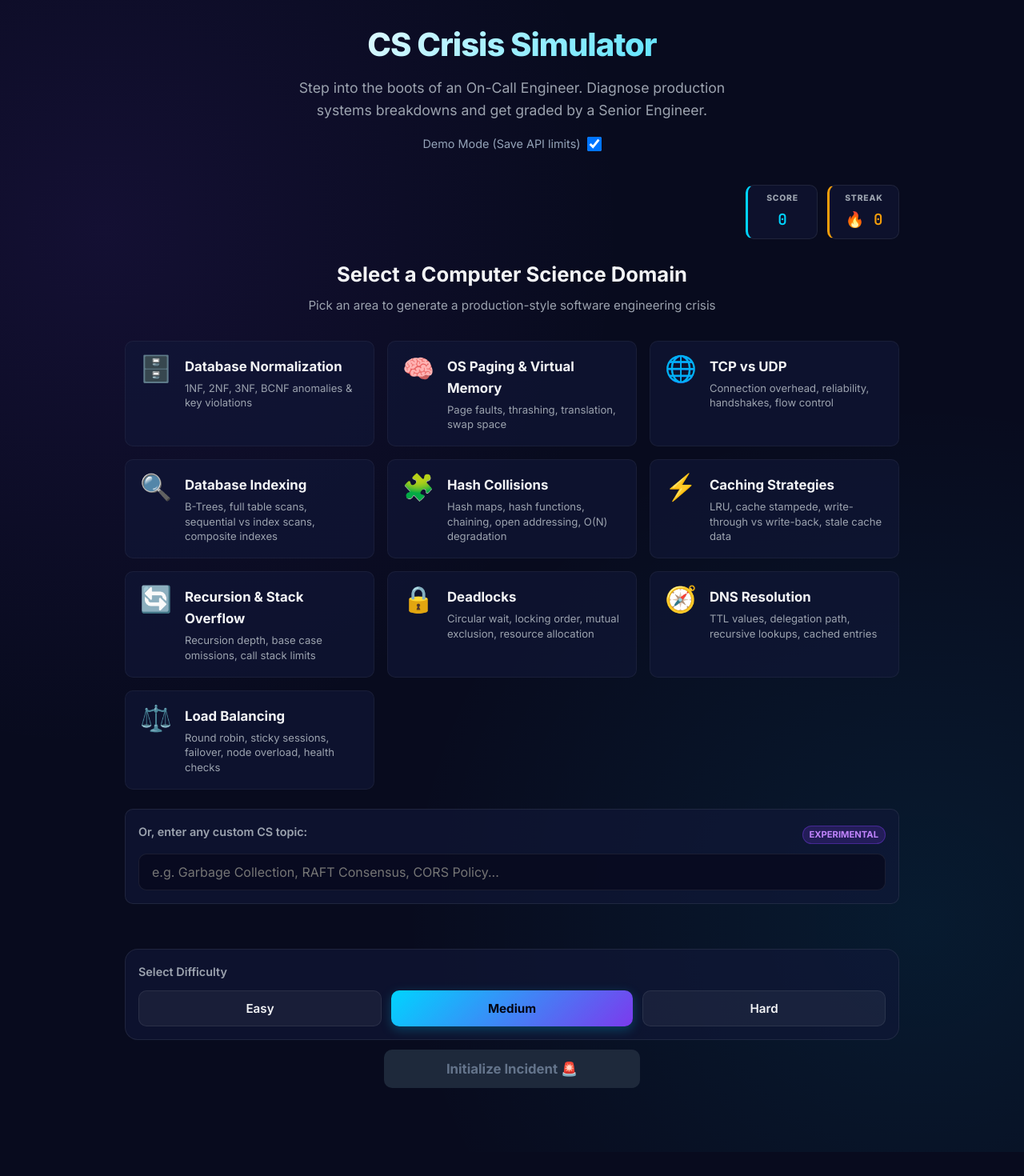
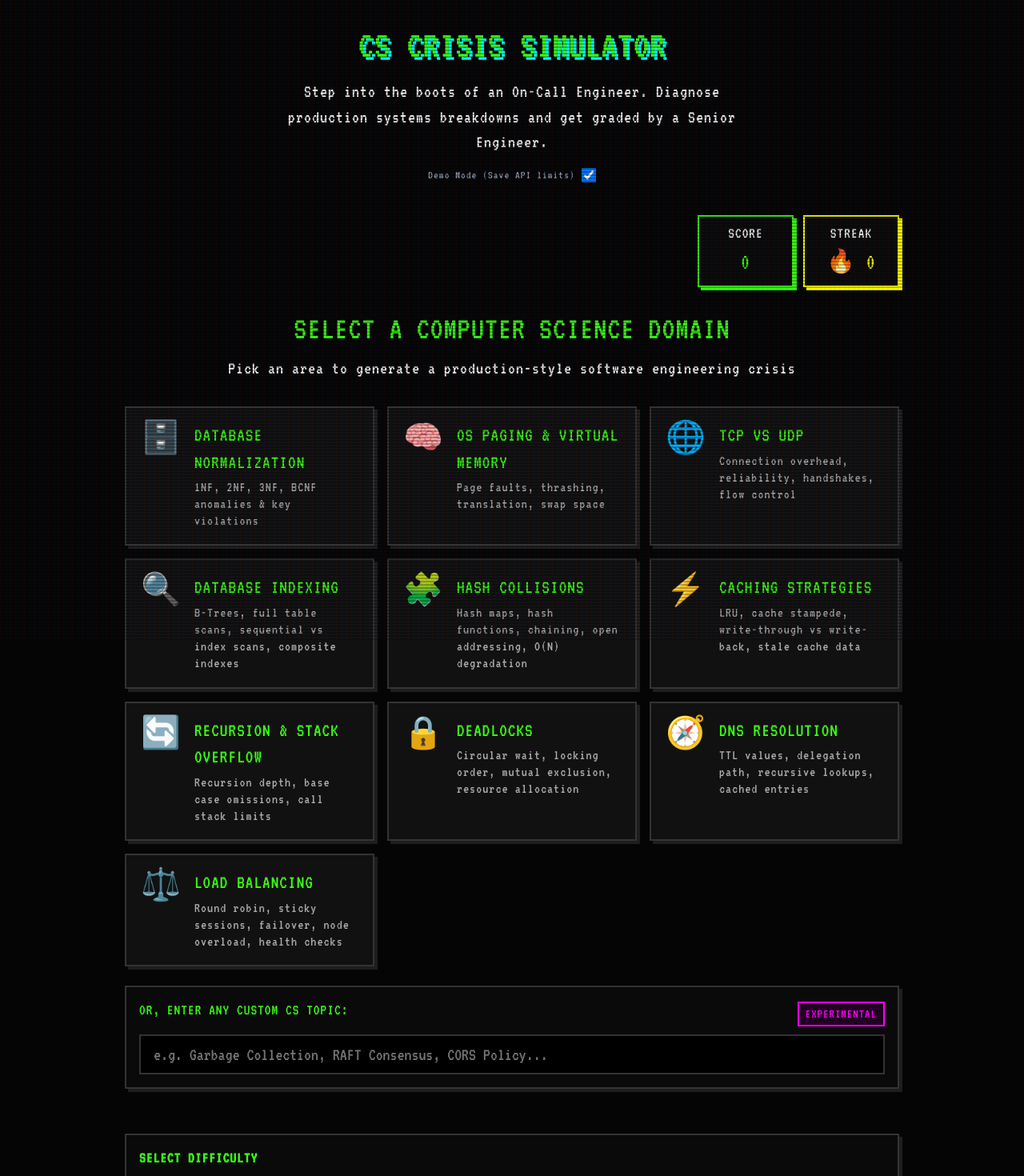
Before and after one commit to SuyashSrivastava1/CS-Crisis-Simulator, a React (Vite) app in the folder client/: page / in a window 1280 px wide. Shown: the top 1470 px of the page at 80% size. Before the commit the page ends 1440 px from the top, so only its background shows below. Built offline with nearby package versions, Linux system fonts and the light colour scheme; no server answers.

Commit message:
style: Completely overhaul UI to an 8-bit Arcade aesthetic

```diff
--- a/client/index.html
+++ b/client/index.html
@@ -6,6 +6,9 @@
     <meta name="viewport" content="width=device-width, initial-scale=1.0" />
     <title>CS Crisis Simulator</title>
     <meta name="description" content="Step into the boots of an On-Call Engineer. Diagnose production systems breakdowns and get graded by a Senior Engineer." />
+    <link rel="preconnect" href="https://fonts.googleapis.com">
+    <link rel="preconnect" href="https://fonts.gstatic.com" crossorigin>
+    <link href="https://fonts.googleapis.com/css2?family=VT323&display=swap" rel="stylesheet">
   </head>
   <body>
     <div id="root"></div>
--- a/client/src/components/Scoreboard/Scoreboard.css
+++ b/client/src/components/Scoreboard/Scoreboard.css
@@ -3,7 +3,7 @@
   gap: 12px;
   align-self: flex-end;
   margin-bottom: 24px;
-  animation: fadeInUp 0.5s cubic-bezier(0.16, 1, 0.3, 1) forwards;
+  animation: fadeInUp 0.3s steps(4, end) forwards;
 }
 
 .score-badge, .streak-badge {
@@ -11,41 +11,39 @@
   flex-direction: column;
   align-items: center;
   justify-content: center;
-  background: rgba(18, 24, 58, 0.5);
-  border: 1px solid rgba(255, 255, 255, 0.08);
-  border-radius: var(--radius-md);
+  background: var(--bg-card);
+  border: 2px solid var(--border-color);
   padding: 8px 16px;
-  min-width: 90px;
-  backdrop-filter: blur(8px);
-  transition: all 0.3s ease;
+  min-width: 120px;
+  transition: none;
 }
 
 .score-badge {
-  border-left: 3px solid var(--color-primary);
+  border-color: var(--color-primary);
+  box-shadow: 4px 4px 0px var(--color-primary);
 }
 
 .streak-badge {
-  border-left: 3px solid var(--warning);
+  border-color: var(--warning);
+  box-shadow: 4px 4px 0px var(--warning);
 }
 
 .streak-badge.on-fire {
-  background: rgba(245, 158, 11, 0.1);
-  border-color: rgba(245, 158, 11, 0.3);
-  box-shadow: 0 0 15px rgba(245, 158, 11, 0.15);
+  background: #222200;
+  border-color: var(--warning);
 }
 
 .badge-label {
-  font-size: 0.65rem;
-  font-weight: 800;
-  letter-spacing: 0.075em;
-  color: var(--color-text-muted);
+  font-size: 1.2rem;
+  color: var(--color-text-main);
   margin-bottom: 2px;
+  text-transform: uppercase;
 }
 
 .badge-value {
-  font-size: 1.2rem;
-  font-weight: 800;
+  font-size: 1.8rem;
   font-family: var(--font-mono);
+  text-shadow: 2px 2px 0px #000;
 }
 
 .score-badge .badge-value {
@@ -57,5 +55,5 @@
 }
 
 .streak-badge.pulse {
-  animation: streakPop 0.5s ease-out;
+  animation: streakPop 0.5s steps(4, end);
 }
--- a/client/src/components/SubjectSelector/SubjectSelector.css
+++ b/client/src/components/SubjectSelector/SubjectSelector.css
@@ -4,16 +4,18 @@
 }
 
 .section-title {
-  font-size: 1.6rem;
-  font-weight: 700;
+  font-size: 2.5rem;
+  font-weight: 400;
   margin-bottom: 6px;
   text-align: center;
+  color: var(--color-primary);
+  text-transform: uppercase;
 }
 
 .section-subtitle {
-  color: var(--color-text-muted);
+  color: var(--color-text-main);
   text-align: center;
-  font-size: 0.95rem;
+  font-size: 1.4rem;
   margin-bottom: 32px;
 }
 
@@ -29,50 +31,61 @@
   align-items: flex-start;
   gap: 16px;
   cursor: pointer;
-  border: 1px solid rgba(255, 255, 255, 0.05);
+  background: var(--bg-secondary);
+  border: 2px solid var(--border-color);
   padding: 18px;
-  border-radius: var(--radius-md);
-  transition: all 0.25s cubic-bezier(0.16, 1, 0.3, 1);
+  border-radius: 0;
+  box-shadow: 4px 4px 0px rgba(255, 255, 255, 0.1);
+  transition: none;
 }
 
 .subject-card:hover {
-  transform: translateY(-2px);
-  border-color: rgba(0, 212, 255, 0.25);
-  box-shadow: 0 4px 20px rgba(0, 212, 255, 0.05);
+  border-color: var(--color-primary);
+  box-shadow: 4px 4px 0px var(--color-primary);
+  background: #0a0a0a;
 }
 
 .subject-card.active {
-  background: rgba(0, 212, 255, 0.08);
+  background: var(--color-primary);
   border-color: var(--color-primary);
-  box-shadow: 0 0 20px rgba(0, 212, 255, 0.15);
+  box-shadow: 4px 4px 0px var(--color-secondary);
 }
 
 .subject-icon {
-  font-size: 2rem;
+  font-size: 2.5rem;
   line-height: 1;
 }
 
 .subject-name {
-  font-size: 1.05rem;
-  font-weight: 700;
+  font-size: 1.5rem;
+  font-weight: 400;
   margin-bottom: 4px;
-  color: var(--color-text-main);
+  color: var(--color-primary);
+  text-transform: uppercase;
+}
+
+.subject-card:hover .subject-name {
+  color: var(--color-primary);
 }
 
 .subject-card.active .subject-name {
-  color: var(--color-primary);
+  color: #000;
 }
 
 .subject-desc {
-  font-size: 0.82rem;
+  font-size: 1.1rem;
   color: var(--color-text-muted);
-  line-height: 1.4;
+  line-height: 1.2;
+}
+
+.subject-card.active .subject-desc {
+  color: #111;
 }
 
 .custom-subject-form {
   padding: 16px;
   margin-bottom: 32px;
-  border-radius: var(--radius-md);
+  border-radius: 0;
 }
 
 .custom-input-header {
@@ -83,32 +96,32 @@
 }
 
 .experimental-badge {
-  background: rgba(124, 58, 237, 0.2);
-  border: 1px solid rgba(124, 58, 237, 0.4);
-  color: #c084fc;
-  font-size: 0.7rem;
-  font-weight: 700;
+  background: #220022;
+  border: 2px solid var(--error);
+  color: var(--error);
+  font-size: 1rem;
+  font-weight: 400;
   padding: 2px 8px;
-  border-radius: 9999px;
+  border-radius: 0;
   text-transform: uppercase;
 }
 
 .custom-input {
   width: 100%;
-  background: rgba(8, 11, 30, 0.8);
-  border: 1px solid var(--border-color);
-  border-radius: var(--radius-md);
-  color: var(--color-text-main);
+  background: #000;
+  border: 2px solid var(--border-color);
+  border-radius: 0;
+  color: var(--color-primary);
   padding: 12px 16px;
   font-family: var(--font-sans);
-  font-size: 1rem;
-  transition: all 0.2s ease;
+  font-size: 1.4rem;
+  transition: none;
 }
 
 .custom-input:focus {
   outline: none;
-  border-color: var(--border-focus);
-  box-shadow: 0 0 10px rgba(0, 212, 255, 0.15);
+  border-color: var(--color-primary);
+  box-shadow: inset 0 0 10px rgba(57, 255, 20, 0.2);
 }
 
 .action-row {
@@ -121,5 +134,5 @@
   width: 100%;
   max-width: 320px;
   padding: 14px 28px;
-  font-size: 1.05rem;
+  font-size: 1.5rem;
 }
--- a/client/src/index.css
+++ b/client/src/index.css
@@ -1,36 +1,36 @@
-@import url('https://fonts.googleapis.com/css2?family=Inter:wght@300;400;500;600;700;800&family=JetBrains+Mono:wght@400;500;600&display=swap');
+@import url('https://fonts.googleapis.com/css2?family=VT323&display=swap');
 
 :root {
   /* Colors */
-  --bg-primary: #080b1e;
-  --bg-secondary: #0d1230;
-  --bg-card: rgba(18, 24, 58, 0.6);
-  --bg-card-hover: rgba(26, 34, 78, 0.8);
+  --bg-primary: #050505;
+  --bg-secondary: #111111;
+  --bg-card: #0a0a0a;
+  --bg-card-hover: #1a1a1a;
 
-  --color-primary: #00d4ff;
-  --color-secondary: #7c3aed;
-  --color-text-main: #f3f4f6;
-  --color-text-muted: #9ca3af;
+  --color-primary: #39ff14; /* Neon Green */
+  --color-secondary: #00ffff; /* Cyan */
+  --color-text-main: #ffffff;
+  --color-text-muted: #aaaaaa;
 
-  --success: #10b981;
-  --success-glow: rgba(16, 185, 129, 0.15);
-  --warning: #f59e0b;
-  --warning-glow: rgba(245, 158, 11, 0.15);
-  --error: #ef4444;
-  --error-glow: rgba(239, 68, 68, 0.15);
+  --success: #39ff14;
+  --success-glow: rgba(57, 255, 20, 0.2);
+  --warning: #ffff00;
+  --warning-glow: rgba(255, 255, 0, 0.2);
+  --error: #ff00ff;
+  --error-glow: rgba(255, 0, 255, 0.2);
 
-  --border-color: rgba(255, 255, 255, 0.08);
-  --border-focus: rgba(0, 212, 255, 0.5);
+  --border-color: #333333;
+  --border-focus: #39ff14;
 
   /* Fonts */
-  --font-sans: 'Inter', sans-serif;
-  --font-mono: 'JetBrains Mono', monospace;
+  --font-sans: 'VT323', monospace;
+  --font-mono: 'VT323', monospace;
 
   /* Layout & Spacing */
-  --radius-sm: 6px;
-  --radius-md: 10px;
-  --radius-lg: 16px;
-  --radius-xl: 24px;
+  --radius-sm: 0px;
+  --radius-md: 0px;
+  --radius-lg: 0px;
+  --radius-xl: 0px;
 }
 
 * {
@@ -38,26 +38,40 @@
   margin: 0;
   padding: 0;
   scrollbar-width: thin;
-  scrollbar-color: rgba(255, 255, 255, 0.2) transparent;
+  scrollbar-color: var(--color-primary) transparent;
 }
 
 body {
   background-color: var(--bg-primary);
-  background-image:
-    radial-gradient(circle at 10% 20%, rgba(124, 58, 237, 0.1) 0%, transparent 40%),
-    radial-gradient(circle at 90% 80%, rgba(0, 212, 255, 0.08) 0%, transparent 40%);
   color: var(--color-text-main);
   font-family: var(--font-sans);
   min-height: 100vh;
-  line-height: 1.6;
+  line-height: 1.4;
   overflow-x: hidden;
+  font-size: 1.3rem; /* VT323 is small, needs a bump */
+  letter-spacing: 0.05em;
+}
+
+/* CRT Scanline Effect */
+body::before {
+  content: " ";
+  display: block;
+  position: fixed;
+  top: 0;
+  left: 0;
+  bottom: 0;
+  right: 0;
+  background: linear-gradient(rgba(18, 16, 16, 0) 50%, rgba(0, 0, 0, 0.25) 50%), linear-gradient(90deg, rgba(255, 0, 0, 0.06), rgba(0, 255, 0, 0.02), rgba(0, 0, 255, 0.06));
+  z-index: 1000;
+  background-size: 100% 4px, 6px 100%;
+  pointer-events: none;
 }
 
 /* Animations */
 @keyframes fadeInUp {
   from {
     opacity: 0;
-    transform: translateY(20px);
+    transform: translateY(10px);
   }
   to {
     opacity: 1;
@@ -65,71 +79,30 @@ body {
   }
 }
 
-@keyframes pulseGlow {
-  0%, 100% {
-    box-shadow: 0 0 15px rgba(0, 212, 255, 0.2);
-  }
-  50% {
-    box-shadow: 0 0 25px rgba(0, 212, 255, 0.4);
-  }
-}
-
-@keyframes pulseGlowSuccess {
-  0%, 100% {
-    box-shadow: 0 0 15px rgba(16, 185, 129, 0.2);
-  }
-  50% {
-    box-shadow: 0 0 25px rgba(16, 185, 129, 0.4);
-  }
-}
-
-@keyframes pulseGlowWarning {
-  0%, 100% {
-    box-shadow: 0 0 15px rgba(245, 158, 11, 0.2);
-  }
-  50% {
-    box-shadow: 0 0 25px rgba(245, 158, 11, 0.4);
-  }
-}
-
-@keyframes pulseGlowError {
-  0%, 100% {
-    box-shadow: 0 0 15px rgba(239, 68, 68, 0.2);
-  }
-  50% {
-    box-shadow: 0 0 25px rgba(239, 68, 68, 0.4);
-  }
-}
-
 @keyframes streakPop {
   0% { transform: scale(1); }
-  50% { transform: scale(1.3); filter: drop-shadow(0 0 8px #f59e0b); }
+  50% { transform: scale(1.3); color: var(--warning); text-shadow: 2px 2px 0px #ff00ff; }
   100% { transform: scale(1); }
 }
 
-@keyframes float {
-  0%, 100% { transform: translateY(0); }
-  50% { transform: translateY(-6px); }
+.animate-fade-in {
+  animation: fadeInUp 0.3s steps(4, end) forwards;
 }
 
-.animate-fade-in {
-  animation: fadeInUp 0.5s cubic-bezier(0.16, 1, 0.3, 1) forwards;
-}
-
-/* Glassmorphism card utility */
+/* Blocky Card utility */
 .glass-card {
   background: var(--bg-card);
-  backdrop-filter: blur(12px);
-  -webkit-backdrop-filter: blur(12px);
-  border: 1px solid var(--border-color);
+  border: 2px solid var(--border-color);
   border-radius: var(--radius-lg);
   padding: 24px;
-  transition: all 0.3s cubic-bezier(0.16, 1, 0.3, 1);
+  box-shadow: 4px 4px 0px rgba(255, 255, 255, 0.1);
+  transition: none;
 }
 
 .glass-card:hover {
   background: var(--bg-card-hover);
-  border-color: rgba(255, 255, 255, 0.15);
+  border-color: var(--color-primary);
+  box-shadow: 4px 4px 0px var(--color-primary);
 }
 
 /* App Container */
@@ -145,25 +118,23 @@ body {
 /* App Header */
 .app-header {
   margin-bottom: 40px;
-  animation: fadeInUp 0.6s cubic-bezier(0.16, 1, 0.3, 1) forwards;
+  animation: fadeInUp 0.3s steps(4, end) forwards;
 }
 
 .hero-title {
-  font-size: 2.5rem;
-  font-weight: 800;
+  font-size: 3rem;
+  font-weight: 400;
   text-align: center;
-  background: linear-gradient(135deg, #fff 20%, var(--color-primary) 100%);
-  -webkit-background-clip: text;
-  -webkit-text-fill-color: transparent;
+  color: var(--color-primary);
+  text-shadow: 4px 4px 0px var(--color-secondary);
   margin-bottom: 8px;
-  letter-spacing: -0.025em;
+  text-transform: uppercase;
 }
 
 .hero-tagline {
-  color: var(--color-text-muted);
+  color: var(--color-text-main);
   text-align: center;
-  font-size: 1.1rem;
-  font-weight: 400;
+  font-size: 1.4rem;
   max-width: 600px;
   margin: 0 auto;
 }
@@ -175,43 +146,56 @@ body {
   justify-content: center;
   padding: 12px 24px;
   font-family: var(--font-sans);
-  font-size: 0.95rem;
-  font-weight: 600;
-  border-radius: var(--radius-md);
-  border: none;
+  font-size: 1.2rem;
+  border-radius: 0;
+  border: 2px solid transparent;
   cursor: pointer;
-  transition: all 0.2s ease;
   text-decoration: none;
+  text-transform: uppercase;
+  transition: none; /* Blocky arcade buttons shouldn't animate smoothly */
 }
 
 .btn-primary {
-  background: linear-gradient(135deg, var(--color-primary) 0%, var(--color-secondary) 100%);
-  color: #040614;
-  box-shadow: 0 4px 14px rgba(0, 212, 255, 0.25);
-  font-weight: 700;
+  background: var(--color-primary);
+  color: #000;
+  border: 2px solid #000;
+  box-shadow: 4px 4px 0px var(--color-secondary);
 }
 
 .btn-primary:hover:not(:disabled) {
-  transform: translateY(-2px);
-  box-shadow: 0 6px 20px rgba(0, 212, 255, 0.4);
+  background: #2ee60d;
+}
+
+.btn-primary:active:not(:disabled) {
+  transform: translate(4px, 4px);
+  box-shadow: 0px 0px 0px var(--color-secondary);
 }
 
 .btn-primary:disabled {
-  background: #1e293b;
-  color: #64748b;
-  box-shadow: none;
+  background: #333;
+  color: #666;
+  box-shadow: 4px 4px 0px #222;
+  border-color: #222;
   cursor: not-allowed;
 }
 
 .btn-secondary {
-  background: rgba(255, 255, 255, 0.05);
-  border: 1px solid var(--border-color);
+  background: var(--bg-primary);
+  border: 2px solid var(--color-text-main);
   color: var(--color-text-main);
+  box-shadow: 4px 4px 0px rgba(255, 255, 255, 0.2);
 }
 
 .btn-secondary:hover:not(:disabled) {
-  background: rgba(255, 255, 255, 0.1);
-  border-color: rgba(255, 255, 255, 0.2);
+  background: var(--bg-secondary);
+  color: var(--color-primary);
+  border-color: var(--color-primary);
+  box-shadow: 4px 4px 0px var(--color-primary);
+}
+
+.btn-secondary:active:not(:disabled) {
+  transform: translate(4px, 4px);
+  box-shadow: 0px 0px 0px var(--color-primary);
 }
 
 /* Form controls */
@@ -221,35 +205,30 @@ body {
 
 .form-label {
   display: block;
-  font-size: 0.9rem;
-  font-weight: 600;
-  color: var(--color-text-muted);
+  font-size: 1.2rem;
+  color: var(--color-primary);
   margin-bottom: 8px;
+  text-transform: uppercase;
 }
 
 .form-textarea {
   width: 100%;
-  background: rgba(8, 11, 30, 0.8);
-  border: 1px solid var(--border-color);
-  border-radius: var(--radius-md);
-  color: var(--color-text-main);
+  background: #000;
+  border: 2px solid var(--border-color);
+  border-radius: 0;
+  color: var(--color-primary);
   padding: 16px;
-  font-family: var(--font-sans);
-  font-size: 1rem;
-  line-height: 1.6;
+  font-family: var(--font-mono);
+  font-size: 1.2rem;
+  line-height: 1.4;
   resize: vertical;
-  transition: all 0.2s ease;
+  transition: none;
 }
 
 .form-textarea:focus {
   outline: none;
-  border-color: var(--border-focus);
-  box-shadow: 0 0 10px rgba(0, 212, 255, 0.15);
-}
-
-.form-textarea.code-mode {
-  font-family: var(--font-mono);
-  font-size: 0.95rem;
+  border-color: var(--color-primary);
+  box-shadow: inset 0 0 10px rgba(57, 255, 20, 0.2);
 }
 
 /* Utilities */
@@ -265,17 +244,15 @@ body {
 
 /* Code and Code Monospace log highlights */
 .code-block {
-  background: rgba(4, 6, 20, 0.9);
-  border: 1px solid rgba(255, 255, 255, 0.06);
-  border-radius: var(--radius-md);
+  background: #000;
+  border: 2px dashed var(--color-primary);
   padding: 16px;
   font-family: var(--font-mono);
-  font-size: 0.9rem;
-  color: #a5f3fc;
+  font-size: 1.2rem;
+  color: var(--color-primary);
   overflow-x: auto;
   white-space: pre-wrap;
   word-break: break-all;
   margin-top: 12px;
   max-height: 350px;
-  box-shadow: inset 0 2px 8px rgba(0, 0, 0, 0.8);
 }
```
Also changed, not shown: client/src/components/FeedbackDisplay/FeedbackDisplay.css (+61 -64 lines), client/src/components/LoadingState/LoadingState.css (+22 -20 lines), client/src/components/ResponseInput/ResponseInput.css (+36 -20 lines), client/src/components/ScenarioDisplay/ScenarioDisplay.css (+38 -33 lines).
